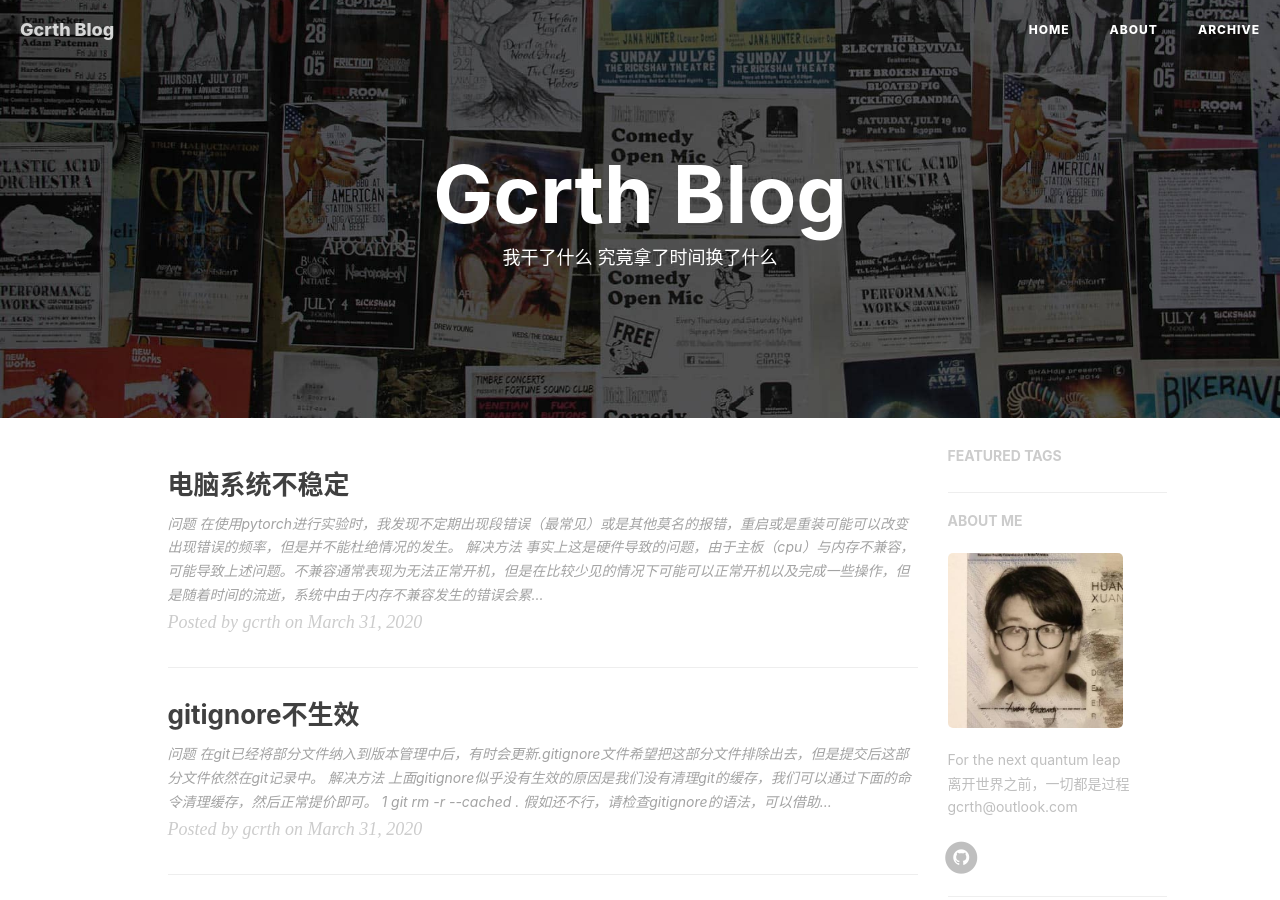
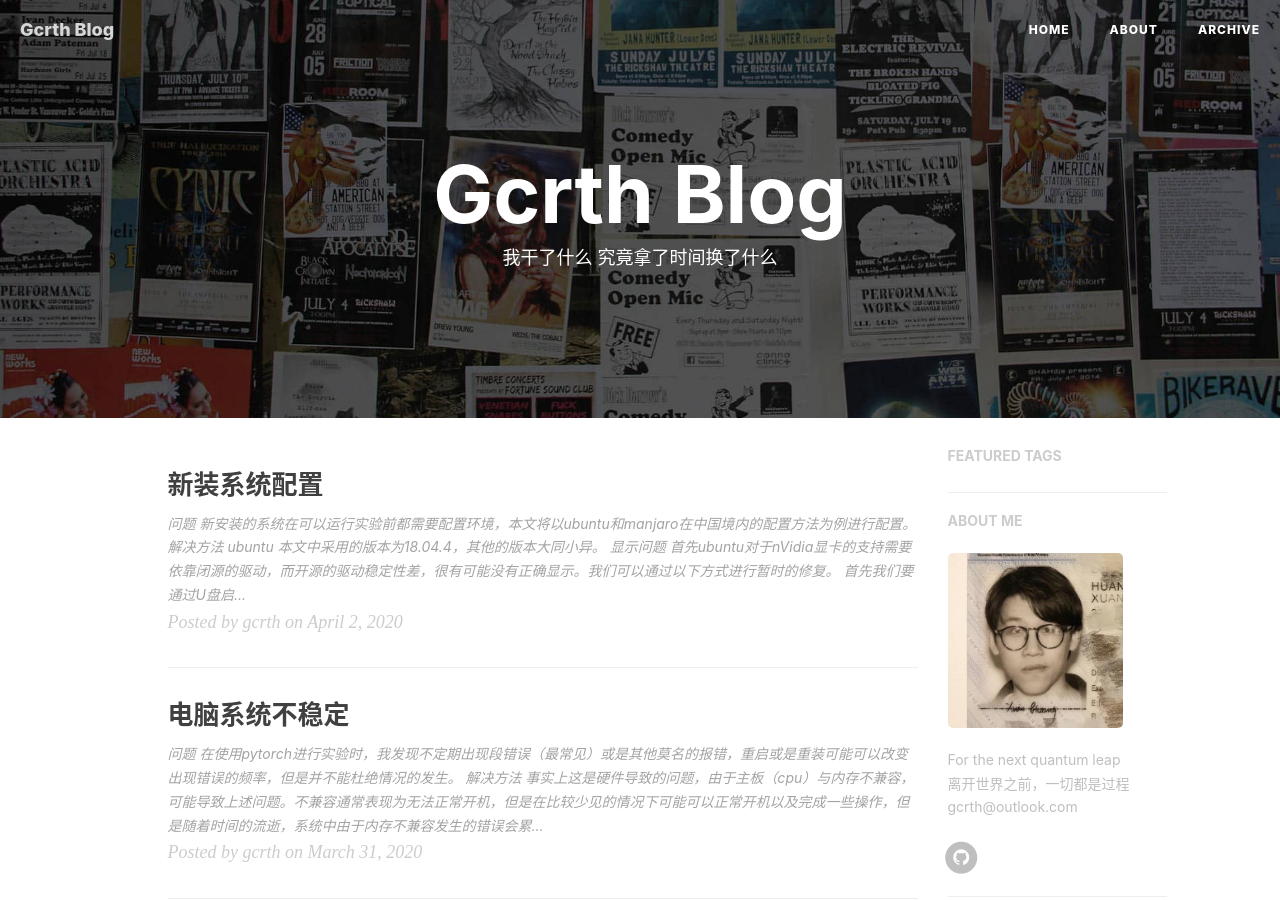
Before and after one commit to gcrth/gcrth.github.io, a Jekyll site: the page built from index.html, in a window 1280 px wide and 900 px high. Built offline with Jekyll 4.4.1, drawn with Linux system fonts in a browser that asks for light colours; nearby versions of some CDN libraries; the list of posts is cut into pages by our own code; comment, search, counter and statistics services are not loaded; some of the changed lines change nothing that is shown.

Commit message:
new blog

````diff
--- a/_posts/2020-03-31-motherboard&RAM.markdown
+++ b/_posts/2020-03-31-motherboard&RAM.markdown
@@ -23,4 +23,4 @@ tags:
 
 为了确定是否是上述问题我们可以使用[prime95](https://www.mersenne.org/download/)进行测试，这一软件在windows中提供界面，而linux命令行模式下也有较好的交互所以只需要根据系统下载并运行即可。值得注意的是运行前应该查看文档，其中包含了测试的方法以及结果的解读。需要长时间稳定运行的机器推荐组装完就进行测试。
 
-如果上面的测试没有通过，那么多半系统就有问题，比较简便的方式是换内存（换起来方便而且内存应该要负主责）。为了减少这类问题的出现可以主板的参照兼容性列表，但是这不绝对。另外，一些主板的内存兼容性天然比较差（比如我现在手上的华擎），甚至一些人使用顶级内存也无法稳定运行。为了方便起见可以选择一块华硕技嘉以及微星的主板，在有特殊需求的情况下可以选择华擎，其他的主板不推荐，主要是考虑售后以及不兼容的可能性大小。
+如果上面的测试没有通过，那么多半系统就有问题，比较简便的方式是换内存（换起来方便而且内存应该要负主责）。为了减少这类问题的出现可以主板的参照兼容性列表，但是这不绝对。另外，一些主板的内存兼容性天然比较差（比如我现在手上的华擎连2133频率都无法稳定），甚至一些人使用顶级内存也无法稳定运行。为了方便起见可以选择一块华硕技嘉以及微星的主板，在有特殊需求的情况下可以选择华擎，其他的主板不推荐，主要是考虑售后以及不兼容的可能性大小。
--- /dev/null
+++ b/_posts/2020-04-02-system-setup.markdown
@@ -0,0 +1,111 @@
+---
+layout:     post
+title:      "新装系统配置"
+subtitle:   ""
+date:       2020-04-02 16:00:00
+author:     "gcrth"
+header-img: "img/post-bg-2015.jpg"
+catalog: true
+tags:
+    - 配置
+
+---
+
+## 问题
+
+新安装的系统在可以运行实验前都需要配置环境，本文将以ubuntu和manjaro在中国境内的配置方法为例进行配置。
+
+---
+
+## 解决方法
+
+### ubuntu
+
+本文中采用的版本为18.04.4，其他的版本大同小异。
+
+#### 显示问题
+
+首先ubuntu对于nVidia显卡的支持需要依靠闭源的驱动，而开源的驱动稳定性差，很有可能没有正确显示。我们可以通过以下方式进行暂时的修复。
+
+首先我们要通过U盘启动，在选择界面不要直接选择install选项，而是按e进入启动项的编辑界面。找到`quite splash`字样，假如有`---`，将其删除然后加上`nomodeset`。改完后按F10开机。
+
+在正确安装系统后，我们重启进入正式的系统，但是不要直接进系统，可能无法正常显示。我们需要在开机界面按shift进入选择界面，然后按照上面的流程编辑启动项。
+
+在开机后安装闭源驱动应该可解决显示问题。假如无法解决可以编辑`/etc/default/grub`，加上`nomodeset`解决显示问题，但是想要正确使用cuda必须安装闭源驱动。
+
+#### 换源
+
+由于在中国境内的网络问题，在安装软件前需要配置镜像。这里推荐一个好用的[脚本](https://github.com/tuna/oh-my-tuna)，是清华源推出用来一键配置清华源的。使用的时候可以使用以下命令。
+
+```bash
+wget https://tuna.moe/oh-my-tuna/oh-my-tuna.py
+python oh-my-tuna.py
+```
+
+如此以来就可以一键配置多个镜像。
+
+如果希望手工配置可以参考<https://mirrors.tuna.tsinghua.edu.cn/help/AOSP/>，页面中给出了镜像官方的配置建议。
+
+#### 安装驱动
+
+在换好源后，我们可以开始配置驱动，主要是nVidia显卡驱动。ubuntu桌面版本给出了图像化的选择界面，位于软件更新器的设置中，选项卡名为附加驱动。这里推荐使用带有tested字样的版本。
+
+如果需要通过命令行安装可以参考<https://linuxconfig.org/how-to-install-the-nvidia-drivers-on-ubuntu-18-04-bionic-beaver-linux>，但是最推荐通过上面的方式安装不容易出错。
+
+所有的
+
+#### python环境配置
+
+下面使用conda进行环境的配置，这里推荐每个项目都根据需要分开配置环境。
+
+conda下载可以使用下面的命令。这里需要注意版本。
+
+```bash
+weget https://mirrors.tuna.tsinghua.edu.cn/anaconda/miniconda/Miniconda3-latest-Linux-x86_64.sh
+```
+
+然后，执行脚本即可。
+
+```bash
+sh Miniconda3-latest-Linux-x86_64.sh
+```
+
+这里根据提示执行即可，大部分使用默认即可。但是最后一项推荐使用yes，让脚本帮助配置bashrc，相对更加方便。
+
+安装后需要配置镜像，参考换源章节即可。
+
+使用下面的命令建立并进入环境。
+
+```bash
+conda update -n base conda                   //update最新版本的conda
+conda create -n ENV_NAME python=VERSION_NO   //创建python3.5的xxxx虚拟环境
+conda activate ENV_NAME                      //开启xxxx环境
+conda deactivate                             //关闭环境
+conda env list                               //显示所有的虚拟环境
+```
+
+#### 安装pytorch
+
+在建立的环境中使用以下命令安装pytorch，这也是官方推荐的方式。
+
+```bash
+conda install pytorch torchvision cudatoolkit=10.1 -c pytorch
+```
+
+其他的版本和选项（比如cpu版），可以参考<https://pytorch.org/>中的quick start。
+
+假如是安装推荐方法配置的镜像，`-c`参数不需要去掉，但是假如直接将路径配到`default_channels`中，就需要去掉。
+
+确认安装前可以确认一下版本，假如是上面的命令，版本中应该有cu_101字样。
+
+然后根据不同的项目安装其他的软件，很多提供写好的requirement，可以使用下面的命令安装。
+
+```bash
+pip install -r requirement.txt
+```
+
+### manjaro
+
+这里使用的是kde版本，版本号为19.0.2。其他版本应该差不多。
+
+>未完待续
````
